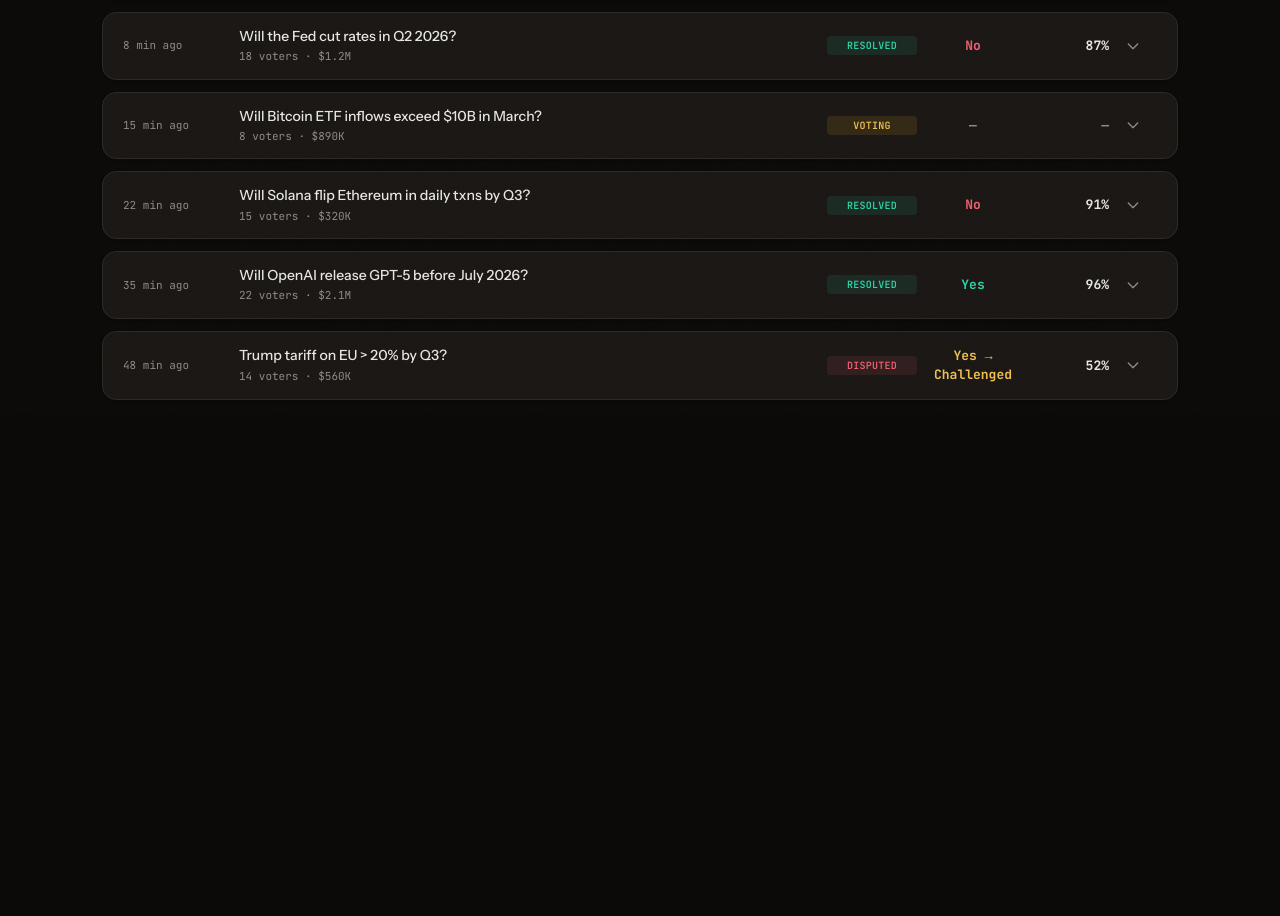
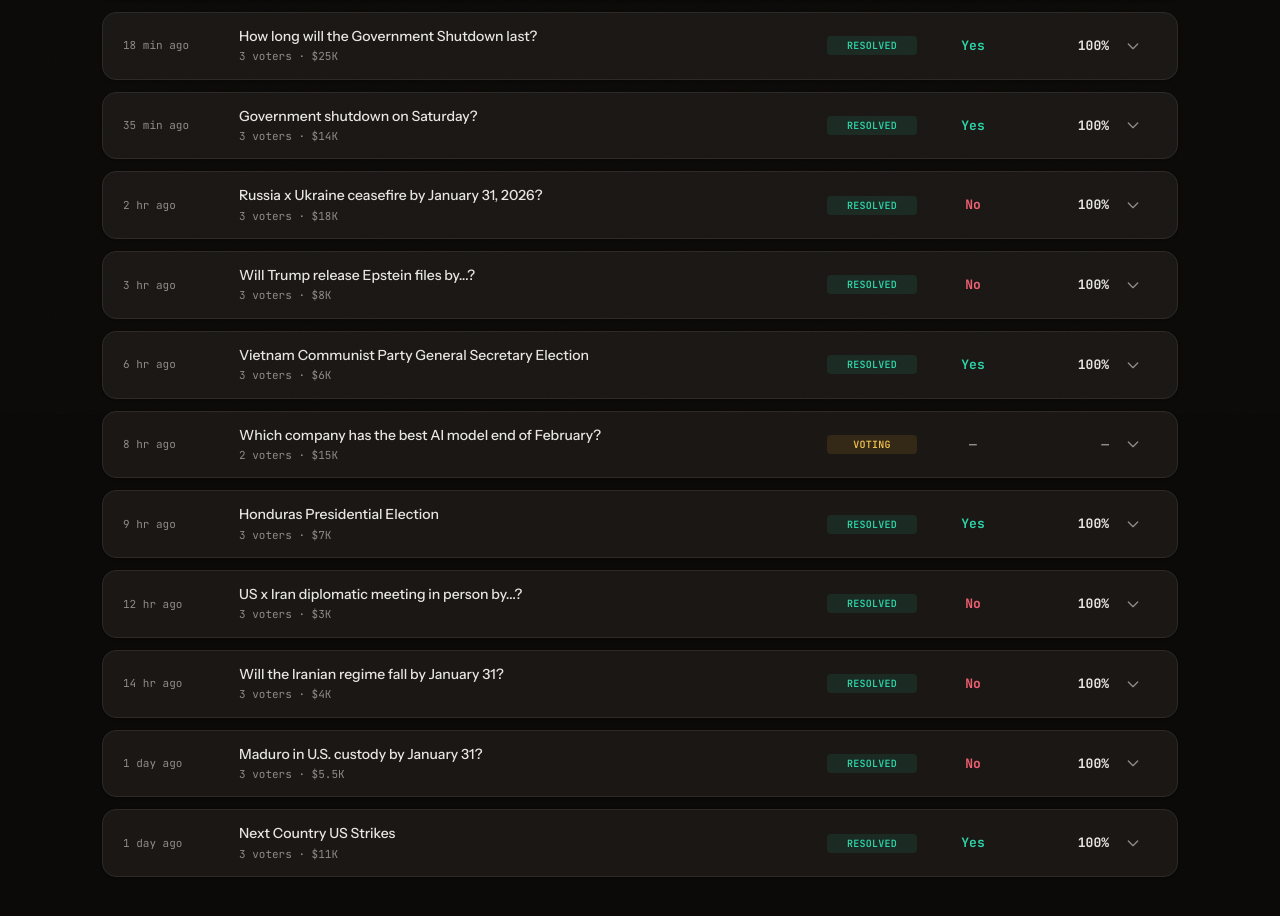
Before and after one commit to affixpin/polyliquid, a React (Vite) app in the folder packages/web/: page /activity in a window 1280 px wide. Shown: the part 386-1302 px from the top of the page. Before the commit the page ends 850 px from the top, so only its background shows below. Built offline with nearby package versions, Linux system fonts and the light colour scheme.

Commit message:
Remove Avg. Consensus stat from activity page

```diff
--- a/packages/web/src/pages/activity.tsx
+++ b/packages/web/src/pages/activity.tsx
@@ -19,136 +19,169 @@
 const events = [
   {
     time: "2 min ago",
-    market: "Will ETH reach $5,000 by June 2026?",
-    status: "Resolved",
-    outcome: "Yes",
-    voters: 12,
-    consensus: "94%",
-    volume: "$245K",
+    market: "Khamenei out as Supreme Leader of Iran by February 28?",
+    status: "Voting",
+    outcome: "\u2014",
+    voters: 3,
+    consensus: "\u2014",
+    volume: "$21K",
     breakdown: [
-      { name: "Apex Oracle", tier: "Elite", weight: 22, vote: "Yes" },
-      { name: "Sentinel Capital", tier: "Elite", weight: 19, vote: "Yes" },
-      { name: "Vanguard Node", tier: "Elite", weight: 17, vote: "Yes" },
-      { name: "TruthNode Alpha", tier: "Top", weight: 12, vote: "Yes" },
-      { name: "ChainSight", tier: "Top", weight: 9, vote: "Yes" },
-      { name: "OracleDAO", tier: "Top", weight: 8, vote: "Yes" },
-      { name: "DataVerify", tier: "Medium", weight: 4, vote: "Yes" },
-      { name: "BlockProof", tier: "Medium", weight: 3, vote: "No" },
-      { name: "CryptoVote Labs", tier: "Medium", weight: 2, vote: "No" },
-      { name: "NovaResolve", tier: "New", weight: 2, vote: "Yes" },
-      { name: "FreshNode", tier: "New", weight: 1, vote: "Yes" },
-      { name: "GridVoter", tier: "New", weight: 1, vote: "No" },
+      { name: "Apex Oracle", tier: "Elite", weight: 55, vote: "No" },
+      { name: "Sentinel Capital", tier: "Top", weight: 30, vote: "No" },
+      { name: "Vanguard Node", tier: "Medium", weight: 15, vote: "Yes" },
     ] as Voter[],
   },
   {
-    time: "8 min ago",
-    market: "Will the Fed cut rates in Q2 2026?",
+    time: "18 min ago",
+    market: "How long will the Government Shutdown last?",
     status: "Resolved",
-    outcome: "No",
-    voters: 18,
-    consensus: "87%",
-    volume: "$1.2M",
+    outcome: "Yes",
+    voters: 3,
+    consensus: "100%",
+    volume: "$25K",
     breakdown: [
-      { name: "Sentinel Capital", tier: "Elite", weight: 20, vote: "No" },
-      { name: "Apex Oracle", tier: "Elite", weight: 18, vote: "No" },
-      { name: "Vanguard Node", tier: "Elite", weight: 16, vote: "No" },
-      { name: "ChainSight", tier: "Top", weight: 10, vote: "No" },
-      { name: "OracleDAO", tier: "Top", weight: 9, vote: "No" },
-      { name: "Prism Resolvers", tier: "Top", weight: 7, vote: "No" },
-      { name: "TruthNode Alpha", tier: "Top", weight: 7, vote: "Yes" },
-      { name: "DataVerify", tier: "Medium", weight: 5, vote: "Yes" },
-      { name: "BlockProof", tier: "Medium", weight: 4, vote: "No" },
-      { name: "CryptoVote Labs", tier: "Medium", weight: 2, vote: "No" },
-      { name: "NovaResolve", tier: "New", weight: 1, vote: "Yes" },
-      { name: "FreshNode", tier: "New", weight: 1, vote: "No" },
-    ] as Voter[],
-  },
-  {
-    time: "15 min ago",
-    market: "Will Bitcoin ETF inflows exceed $10B in March?",
-    status: "Voting",
-    outcome: "\u2014",
-    voters: 8,
-    consensus: "\u2014",
-    volume: "$890K",
-    breakdown: [
-      { name: "Apex Oracle", tier: "Elite", weight: 24, vote: "Yes" },
-      { name: "Vanguard Node", tier: "Elite", weight: 18, vote: "Yes" },
-      { name: "TruthNode Alpha", tier: "Top", weight: 14, vote: "Yes" },
-      { name: "ChainSight", tier: "Top", weight: 11, vote: "No" },
-      { name: "OracleDAO", tier: "Top", weight: 10, vote: "Yes" },
-      { name: "DataVerify", tier: "Medium", weight: 9, vote: "Yes" },
-      { name: "BlockProof", tier: "Medium", weight: 8, vote: "No" },
-      { name: "NovaResolve", tier: "New", weight: 6, vote: "Yes" },
-    ] as Voter[],
-  },
-  {
-    time: "22 min ago",
-    market: "Will Solana flip Ethereum in daily txns by Q3?",
-    status: "Resolved",
-    outcome: "No",
-    voters: 15,
-    consensus: "91%",
-    volume: "$320K",
-    breakdown: [
-      { name: "Sentinel Capital", tier: "Elite", weight: 21, vote: "No" },
-      { name: "Apex Oracle", tier: "Elite", weight: 19, vote: "No" },
-      { name: "Vanguard Node", tier: "Elite", weight: 16, vote: "No" },
-      { name: "ChainSight", tier: "Top", weight: 11, vote: "No" },
-      { name: "TruthNode Alpha", tier: "Top", weight: 10, vote: "No" },
-      { name: "OracleDAO", tier: "Top", weight: 8, vote: "No" },
-      { name: "Prism Resolvers", tier: "Top", weight: 5, vote: "Yes" },
-      { name: "DataVerify", tier: "Medium", weight: 4, vote: "No" },
-      { name: "BlockProof", tier: "Medium", weight: 3, vote: "Yes" },
-      { name: "CryptoVote Labs", tier: "Medium", weight: 1, vote: "No" },
-      { name: "NovaResolve", tier: "New", weight: 1, vote: "No" },
-      { name: "FreshNode", tier: "New", weight: 1, vote: "Yes" },
+      { name: "Apex Oracle", tier: "Elite", weight: 55, vote: "Yes" },
+      { name: "Sentinel Capital", tier: "Top", weight: 30, vote: "Yes" },
+      { name: "Vanguard Node", tier: "Medium", weight: 15, vote: "Yes" },
     ] as Voter[],
   },
   {
     time: "35 min ago",
-    market: "Will OpenAI release GPT-5 before July 2026?",
+    market: "Government shutdown on Saturday?",
     status: "Resolved",
     outcome: "Yes",
-    voters: 22,
-    consensus: "96%",
-    volume: "$2.1M",
+    voters: 3,
+    consensus: "100%",
+    volume: "$14K",
     breakdown: [
-      { name: "Apex Oracle", tier: "Elite", weight: 20, vote: "Yes" },
-      { name: "Sentinel Capital", tier: "Elite", weight: 18, vote: "Yes" },
-      { name: "Vanguard Node", tier: "Elite", weight: 15, vote: "Yes" },
-      { name: "TruthNode Alpha", tier: "Top", weight: 11, vote: "Yes" },
-      { name: "ChainSight", tier: "Top", weight: 9, vote: "Yes" },
-      { name: "OracleDAO", tier: "Top", weight: 8, vote: "Yes" },
-      { name: "Prism Resolvers", tier: "Top", weight: 6, vote: "Yes" },
-      { name: "DataVerify", tier: "Medium", weight: 5, vote: "Yes" },
-      { name: "BlockProof", tier: "Medium", weight: 4, vote: "No" },
-      { name: "CryptoVote Labs", tier: "Medium", weight: 2, vote: "Yes" },
-      { name: "NovaResolve", tier: "New", weight: 1, vote: "Yes" },
-      { name: "FreshNode", tier: "New", weight: 1, vote: "Yes" },
+      { name: "Apex Oracle", tier: "Elite", weight: 55, vote: "Yes" },
+      { name: "Sentinel Capital", tier: "Top", weight: 30, vote: "Yes" },
+      { name: "Vanguard Node", tier: "Medium", weight: 15, vote: "Yes" },
     ] as Voter[],
   },
   {
-    time: "48 min ago",
-    market: "Trump tariff on EU > 20% by Q3?",
-    status: "Disputed",
-    outcome: "Yes \u2192 Challenged",
-    voters: 14,
-    consensus: "52%",
-    volume: "$560K",
+    time: "2 hr ago",
+    market: "Russia x Ukraine ceasefire by January 31, 2026?",
+    status: "Resolved",
+    outcome: "No",
+    voters: 3,
+    consensus: "100%",
+    volume: "$18K",
     breakdown: [
-      { name: "Apex Oracle", tier: "Elite", weight: 18, vote: "Yes" },
-      { name: "Sentinel Capital", tier: "Elite", weight: 16, vote: "No" },
-      { name: "TruthNode Alpha", tier: "Top", weight: 11, vote: "Yes" },
-      { name: "ChainSight", tier: "Top", weight: 10, vote: "No" },
-      { name: "OracleDAO", tier: "Top", weight: 9, vote: "Yes" },
-      { name: "Prism Resolvers", tier: "Top", weight: 8, vote: "No" },
-      { name: "DataVerify", tier: "Medium", weight: 7, vote: "Yes" },
-      { name: "BlockProof", tier: "Medium", weight: 6, vote: "No" },
-      { name: "CryptoVote Labs", tier: "Medium", weight: 5, vote: "No" },
-      { name: "Vanguard Node", tier: "Elite", weight: 4, vote: "No" },
-      { name: "NovaResolve", tier: "New", weight: 3, vote: "Yes" },
-      { name: "FreshNode", tier: "New", weight: 3, vote: "No" },
+      { name: "Apex Oracle", tier: "Elite", weight: 55, vote: "No" },
+      { name: "Sentinel Capital", tier: "Top", weight: 30, vote: "No" },
+      { name: "Vanguard Node", tier: "Medium", weight: 15, vote: "No" },
+    ] as Voter[],
+  },
+  {
+    time: "3 hr ago",
+    market: "Will Trump release Epstein files by...?",
+    status: "Resolved",
+    outcome: "No",
+    voters: 3,
+    consensus: "100%",
+    volume: "$8K",
+    breakdown: [
+      { name: "Apex Oracle", tier: "Elite", weight: 55, vote: "No" },
+      { name: "Sentinel Capital", tier: "Top", weight: 30, vote: "No" },
+      { name: "Vanguard Node", tier: "Medium", weight: 15, vote: "No" },
+    ] as Voter[],
+  },
+  {
+    time: "6 hr ago",
+    market: "Vietnam Communist Party General Secretary Election",
+    status: "Resolved",
+    outcome: "Yes",
+    voters: 3,
+    consensus: "100%",
+    volume: "$6K",
+    breakdown: [
+      { name: "Apex Oracle", tier: "Elite", weight: 55, vote: "Yes" },
+      { name: "Sentinel Capital", tier: "Top", weight: 30, vote: "Yes" },
+      { name: "Vanguard Node", tier: "Medium", weight: 15, vote: "Yes" },
+    ] as Voter[],
+  },
+  {
+    time: "8 hr ago",
+    market: "Which company has the best AI model end of February?",
+    status: "Voting",
+    outcome: "\u2014",
+    voters: 2,
+    consensus: "\u2014",
+    volume: "$15K",
+    breakdown: [
+      { name: "Apex Oracle", tier: "Elite", weight: 65, vote: "Yes" },
+      { name: "Sentinel Capital", tier: "Top", weight: 35, vote: "Yes" },
+    ] as Voter[],
+  },
+  {
+    time: "9 hr ago",
+    market: "Honduras Presidential Election",
+    status: "Resolved",
+    outcome: "Yes",
+    voters: 3,
+    consensus: "100%",
+    volume: "$7K",
+    breakdown: [
+      { name: "Apex Oracle", tier: "Elite", weight: 55, vote: "Yes" },
+      { name: "Sentinel Capital", tier: "Top", weight: 30, vote: "Yes" },
+      { name: "Vanguard Node", tier: "Medium", weight: 15, vote: "Yes" },
+    ] as Voter[],
+  },
+  {
+    time: "12 hr ago",
+    market: "US x Iran diplomatic meeting in person by...?",
+    status: "Resolved",
+    outcome: "No",
+    voters: 3,
+    consensus: "100%",
+    volume: "$3K",
+    breakdown: [
+      { name: "Apex Oracle", tier: "Elite", weight: 55, vote: "No" },
+      { name: "Sentinel Capital", tier: "Top", weight: 30, vote: "No" },
+      { name: "Vanguard Node", tier: "Medium", weight: 15, vote: "No" },
+    ] as Voter[],
+  },
+  {
+    time: "14 hr ago",
+    market: "Will the Iranian regime fall by January 31?",
+    status: "Resolved",
+    outcome: "No",
+    voters: 3,
+    consensus: "100%",
+    volume: "$4K",
+    breakdown: [
+      { name: "Apex Oracle", tier: "Elite", weight: 55, vote: "No" },
+      { name: "Sentinel Capital", tier: "Top", weight: 30, vote: "No" },
+      { name: "Vanguard Node", tier: "Medium", weight: 15, vote: "No" },
+    ] as Voter[],
+  },
+  {
+    time: "1 day ago",
+    market: "Maduro in U.S. custody by January 31?",
+    status: "Resolved",
+    outcome: "No",
+    voters: 3,
+    consensus: "100%",
+    volume: "$5.5K",
+    breakdown: [
+      { name: "Apex Oracle", tier: "Elite", weight: 55, vote: "No" },
+      { name: "Sentinel Capital", tier: "Top", weight: 30, vote: "No" },
+      { name: "Vanguard Node", tier: "Medium", weight: 15, vote: "No" },
+    ] as Voter[],
+  },
+  {
+    time: "1 day ago",
+    market: "Next Country US Strikes",
+    status: "Resolved",
+    outcome: "Yes",
+    voters: 3,
+    consensus: "100%",
+    volume: "$11K",
+    breakdown: [
+      { name: "Apex Oracle", tier: "Elite", weight: 55, vote: "Yes" },
+      { name: "Sentinel Capital", tier: "Top", weight: 30, vote: "Yes" },
+      { name: "Vanguard Node", tier: "Medium", weight: 15, vote: "Yes" },
     ] as Voter[],
   },
 ];
@@ -176,11 +209,10 @@
       </div>
 
       {/* Stats row */}
-      <div className="grid grid-cols-2 md:grid-cols-4 gap-2 md:gap-3 mb-6">
+      <div className="grid grid-cols-2 md:grid-cols-3 gap-2 md:gap-3 mb-6">
         <StatCard label="Resolved" value={String(resolved)} color="text-success" />
         <StatCard label="In Voting" value={String(voting)} color="text-brand-bright" />
         <StatCard label="Disputed" value={String(disputed)} color="text-danger" />
-        <StatCard label="Avg. Consensus" value="89%" />
       </div>
 
       {/* Timeline */}
```
